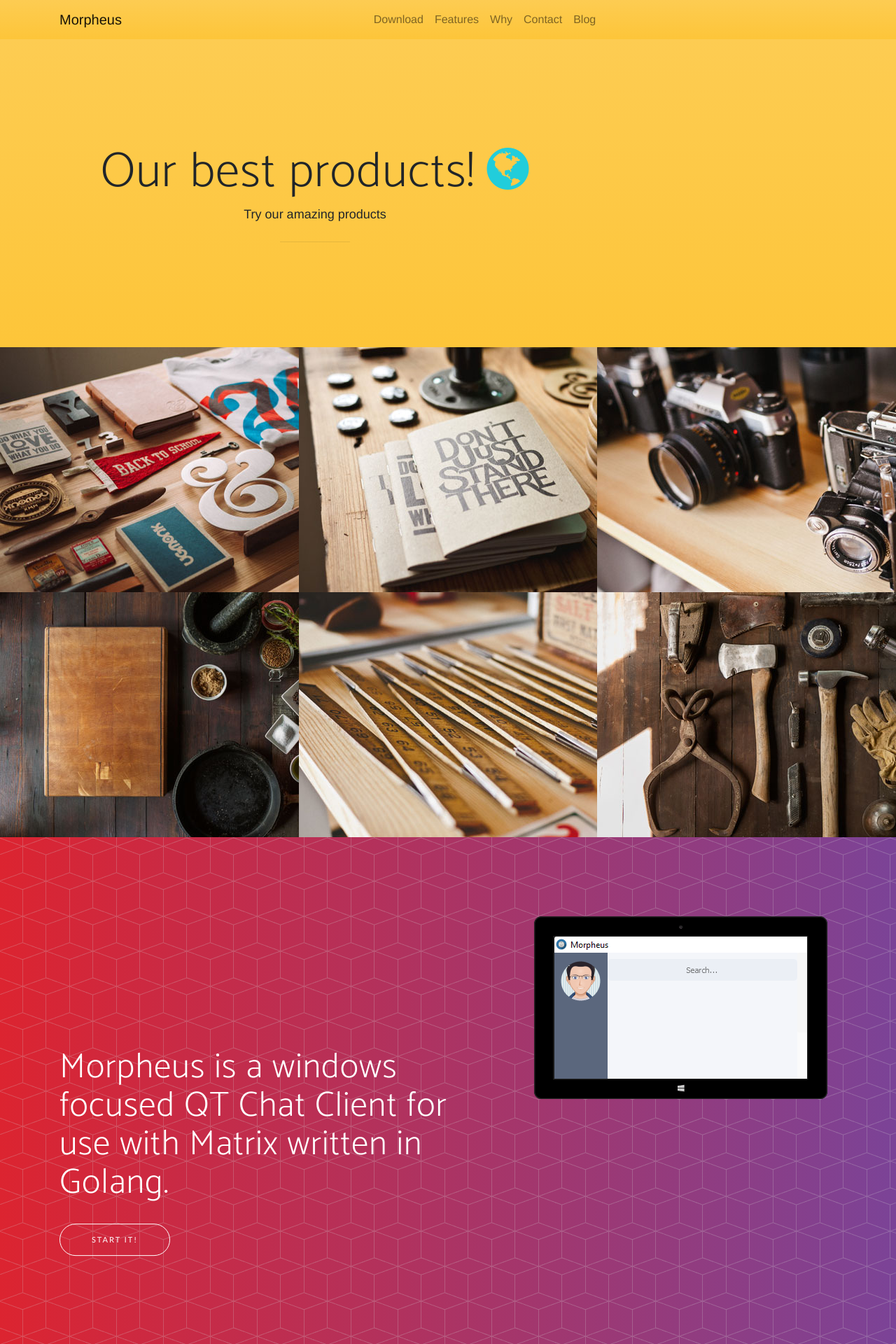
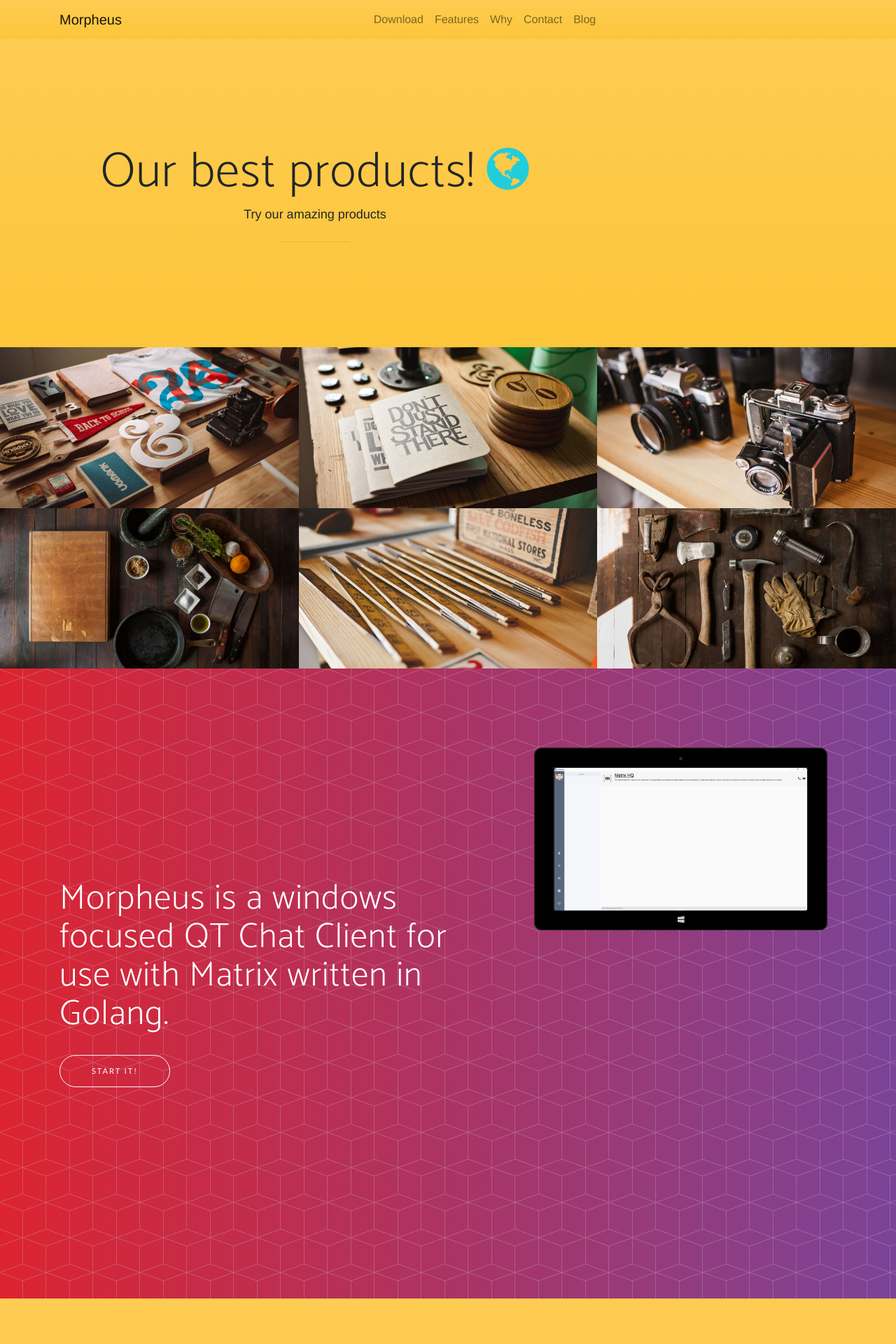
Before and after one commit to Nordgedanken/Morpheus, a Jekyll site: the page built from docs/test.html, in a window 1280 px wide. Shown: the top 1920 px of the page at 70% size. Built offline with Jekyll 4.4.1, drawn with Linux system fonts in a browser that asks for light colours; nearby versions of some CDN libraries; some web fonts are replaced.

Commit message:
Fix images
Signed-off-by: MTRNord <mtrnord1@gmail.com>

```diff
--- a/docs/_includes/header-funds.html
+++ b/docs/_includes/header-funds.html
@@ -15,7 +15,7 @@
                         <div class="device">
                             <div class="screen">
                                 <!-- Demo image for screen mockup, you can put an image here, some HTML, an animation, video, or anything else! -->
-                                <img src="{{ site.baseurl }}img/morpheus.png" class="img-responsive" alt="">
+                                <img src="{{ site.baseurl }}img/morpheus.png" class="img-fluid" alt="">
                             </div>
                             <div class="button">
                                 <!-- You can hook the "home button" to some JavaScript events or just remove it -->
--- a/docs/_includes/header.html
+++ b/docs/_includes/header.html
@@ -15,7 +15,7 @@
                         <div class="device">
                             <div class="screen">
                                 <!-- Demo image for screen mockup, you can put an image here, some HTML, an animation, video, or anything else! -->
-                                <img src="{{ site.baseurl }}img/morpheus.png" class="img-responsive" alt="">
+                                <img src="{{ site.baseurl }}img/morpheus.png" class="img-fluid" alt="">
                             </div>
                             <div class="button">
                                 <!-- You can hook the "home button" to some JavaScript events or just remove it -->
--- a/docs/_includes/portfolio.html
+++ b/docs/_includes/portfolio.html
@@ -27,7 +27,7 @@
         <div class="row no-gutter">
             <div class="col-xl-4 col-md-6">
                 <a href="#" class="portfolio-box">
-                    <img src="{{ site.baseurl }}img/portfolio/1.jpg" class="img-responsive" alt="">
+                    <img src="{{ site.baseurl }}img/portfolio/1.jpg" class="img-fluid" alt="">
                     <div class="portfolio-box-caption">
                         <div class="portfolio-box-caption-content">
                             <div class="project-category text-faded">
@@ -42,7 +42,7 @@
             </div>
             <div class="col-xl-4 col-md-6">
                 <a href="#" class="portfolio-box">
-                    <img src="{{ site.baseurl }}img/portfolio/2.jpg" class="img-responsive" alt="">
+                    <img src="{{ site.baseurl }}img/portfolio/2.jpg" class="img-fluid" alt="">
                     <div class="portfolio-box-caption">
                         <div class="portfolio-box-caption-content">
                             <div class="project-category text-faded">
@@ -57,7 +57,7 @@
             </div>
             <div class="col-xl-4 col-md-6">
                 <a href="#" class="portfolio-box">
-                    <img src="{{ site.baseurl }}img/portfolio/3.jpg" class="img-responsive" alt="">
+                    <img src="{{ site.baseurl }}img/portfolio/3.jpg" class="img-fluid" alt="">
                     <div class="portfolio-box-caption">
                         <div class="portfolio-box-caption-content">
                             <div class="project-category text-faded">
@@ -72,7 +72,7 @@
             </div>
             <div class="col-xl-4 col-md-6">
                 <a href="#" class="portfolio-box">
-                    <img src="{{ site.baseurl }}img/portfolio/4.jpg" class="img-responsive" alt="">
+                    <img src="{{ site.baseurl }}img/portfolio/4.jpg" class="img-fluid" alt="">
                     <div class="portfolio-box-caption">
                         <div class="portfolio-box-caption-content">
                             <div class="project-category text-faded">
@@ -87,7 +87,7 @@
             </div>
             <div class="col-xl-4 col-md-6">
                 <a href="#" class="portfolio-box">
-                    <img src="{{ site.baseurl }}img/portfolio/5.jpg" class="img-responsive" alt="">
+                    <img src="{{ site.baseurl }}img/portfolio/5.jpg" class="img-fluid" alt="">
                     <div class="portfolio-box-caption">
                         <div class="portfolio-box-caption-content">
                             <div class="project-category text-faded">
@@ -102,7 +102,7 @@
             </div>
             <div class="col-xl-4 col-md-6">
                 <a href="#" class="portfolio-box">
-                    <img src="{{ site.baseurl }}img/portfolio/6.jpg" class="img-responsive" alt="">
+                    <img src="{{ site.baseurl }}img/portfolio/6.jpg" class="img-fluid" alt="">
                     <div class="portfolio-box-caption">
                         <div class="portfolio-box-caption-content">
                             <div class="project-category text-faded">
--- a/docs/_includes/services-funds.html
+++ b/docs/_includes/services-funds.html
@@ -17,7 +17,7 @@
                             <div class="device">
                                 <div class="screen">
                                     <!-- Demo image for screen mockup, you can put an image here, some HTML, an animation, video, or anything else! -->
-                                    <img src="{{ site.baseurl }}img/morpheus.png" class="img-responsive" alt=""> </div>
+                                    <img src="{{ site.baseurl }}img/morpheus.png" class="img-fluid" alt=""> </div>
                                 <div class="button">
                                     <!-- You can hook the "home button" to some JavaScript events or just remove it -->
                                 </div>
--- a/docs/_includes/services.html
+++ b/docs/_includes/services.html
@@ -17,7 +17,7 @@
                             <div class="device">
                                 <div class="screen">
                                     <!-- Demo image for screen mockup, you can put an image here, some HTML, an animation, video, or anything else! -->
-                                    <img src="{{ site.baseurl }}img/morpheus.png" class="img-responsive" alt=""> </div>
+                                    <img src="{{ site.baseurl }}img/morpheus.png" class="img-fluid" alt=""> </div>
                                 <div class="button">
                                     <!-- You can hook the "home button" to some JavaScript events or just remove it -->
                                 </div>
```
Also changed, not shown: docs/_includes/portfolio-funds.html (+6 -6 lines).
